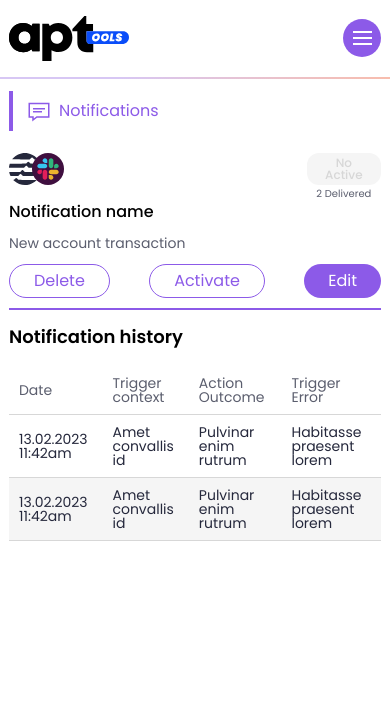
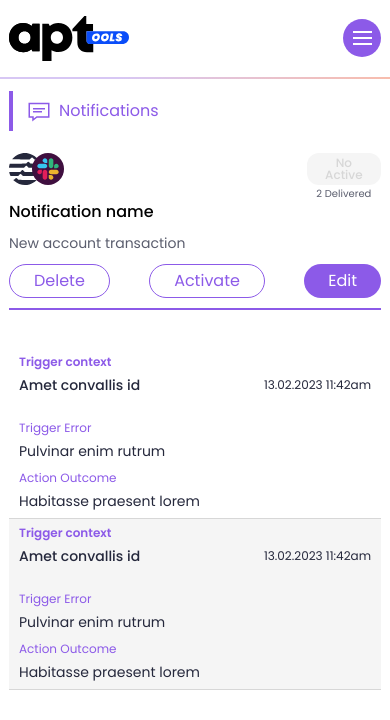
Before and after one commit to dankorotenko/next-noteefee, a Next.js app: page /noteefee/notifications/123ff874-4abd-44ca-9e99-b4224adf4c11 in a window 390 px wide. Shown: the top 720 px of the page. Built offline with nearby package versions, Linux system fonts and the light colour scheme.

Commit message:
ptls-222

```diff
--- a/src/components/Table.jsx
+++ b/src/components/Table.jsx
@@ -3,31 +3,29 @@ import React from "react";
 export default function Table({ className, data }) {
   return (
     <>
-      <table className={className}>
-        <thead>
-          <tr>
-            <th>Date</th>
-            <th>Trigger context</th>
-            <th>Action Outcome</th>
-            <th>Trigger Error</th>
-          </tr>
-        </thead>
+      <div className={`table ${className}`}>
+        <div className="table__head">
+            <div>Date</div>
+            <div>Trigger context</div>
+            <div>Action Outcome</div>
+            <div>Trigger Error</div>
+        </div>
         {data.length ? (
-          <tbody>
+          <div className="table__body">
             {data.map((l, i) => (
-              <tr key={i}>
-                <td>{l.date}</td>
-                <td>{l.triggerContext}</td>
-                <td>{l.actionOutcome}</td>
-                <td>{l.triggerErr}</td>
-              </tr>
+              <div className="table__body_line" key={i}>
+                <div>{l.date}</div>
+                <div>{l.triggerContext}</div>
+                <div>{l.actionOutcome}</div>
+                <div>{l.triggerErr}</div>
+              </div>
             ))}
-          </tbody>
+          </div>
         ) : (
           ""
         )}
-      </table>
-      {!data.length ? <div className="no-data"><img src="icons/exclamation.svg" alt="!" /> You currently have no messages<div className="triangle"></div></div> : ""}
+      </div>
+      {!data.length ? <div className="no-data"><img src="../icons/exclamation.svg" alt="!" /> You currently have no messages<div className="triangle"></div></div> : ""}
     </>
   );
 }
--- a/src/styles/home.scss
+++ b/src/styles/home.scss
@@ -249,27 +249,6 @@
         font-size: 0.875rem;
         margin-top: 1.25rem;
         border-collapse: collapse;
-        thead {
-          color: var(--black2-clr);
-        }
-        tbody {
-          color: var(--text-clr);
-          tr {
-            &:nth-child(odd) {
-              background-color: var(--bg-clr);
-            }
-            &:nth-child(even) {
-              background-color: var(--gray-2-clr);
-            }
-          }
-        }
-        th,
-        td {
-          border-bottom: 1px solid var(--gray3-clr);
-          padding: 0.625rem;
-          text-align: left;
-          font-weight: 400;
-        }
       }
       .no-data {
         width: 330px;
@@ -343,6 +322,9 @@
       }
     }
     &__body {
+      h3{
+        display: none;
+      }
       .notification-card {
         padding: 1.25rem 0.625rem;
         &__left {
--- a/src/styles/index.css
+++ b/src/styles/index.css
@@ -91,6 +91,7 @@ a{
   padding-inline: var(--container-padding);
 }
 
+/* BUTTON */
 .btn {
   border-radius: 22px;
   display: flex;
@@ -114,6 +115,8 @@ a{
   color: #fff;
   background-color: var(--primary-clr);
 }
+
+/* SELECT */
 .select, .collection-select {
   cursor: pointer;
   position: relative;
@@ -156,7 +159,7 @@ a{
   content: '✓';
   margin-left: .25rem;
 }
-
+/* BIG SELECT*/
 .collection-select {
   border: 1px solid var(--primary-clr);
   color: var(--primary-clr);
@@ -212,9 +215,121 @@ a{
   background-color: var(--primary-clr);
 }
 
+/* TABLE */
+.table{
+  display: flex;
+  flex-flow: column wrap;
+}
+.table .table__head{
+  display: flex;
+  align-items: center;
+  border-bottom: 2px solid var(--gray3-clr);
+}
+.table .table__head div{
+  padding-inline: .625rem;
+  color: var(--black2-clr);
+}
+.table .table__head div:first-child{
+  flex: 16.4%;
+}
+.table .table__head div:nth-child(2){
+  flex: 27.8%;
+}
+.table .table__head div:nth-child(3){
+  flex: 27.8%;
+}
+.table .table__head div:last-child{
+  flex: 27.8%;
+}
+.table .table__body{
+  display: flex;
+  flex-direction: column;
+  color: var(--text-clr);
+}
+.table .table__body .table__body_line{
+  display: flex;
+  border-bottom: 1px solid var(--gray3-clr);
+  align-items: center;
+}
+.table .table__body .table__body_line:nth-child(odd){
+  background-color: #FFF;;
+}
+.table .table__body .table__body_line div{
+  padding: .625rem;
+}
+
+.table .table__body .table__body_line div:first-child{
+  flex: 16.4%;
+}
+.table .table__body .table__body_line div:nth-child(2){
+  flex: 27.8%;
+}
+.table .table__body .table__body_line div:nth-child(3){
+  flex: 27.8%;
+}
+.table .table__body .table__body_line div:last-child{
+  flex: 27.8%;
+}
+
 @media screen and (max-width: 530px){
   .container{
     --container-padding: 1.75rem;
+  }
+  .table .table__head{
+    display: none;
+  }
+  .table .table__body .table__body_line{
+    flex-wrap: wrap;
+    padding-top: 1.25rem;
+  }
+  .table .table__body .table__body_line:nth-child(even){
+    background-color: var(--gray-2-clr);
+  }
+  .table .table__body .table__body_line div:first-child{
+    flex: 50%;
+    order: 2;
+    text-align: right;
+    font-size: 0.75rem;
+  }
+  .table .table__body .table__body_line div:nth-child(2){
+    flex: 50%;
+    order: 1;
+    position: relative;
+    font-weight: 500;
+  }
+  .table .table__body .table__body_line div:nth-child(2)::before{
+    content: 'Trigger context';
+    color: var(--primary-clr);
+    position: absolute;
+    top: -.75rem;
+    font-weight: 600;
+    font-size: 0.75rem;
+  }
+  .table .table__body .table__body_line div:nth-child(3){
+    flex: 100%;
+    order: 3;
+    position: relative;
+    margin-top: 2rem;
+  }
+  .table .table__body .table__body_line div:nth-child(3)::before{
+    content: 'Trigger Error';
+    color: var(--primary-clr);
+    position: absolute;
+    top: -.75rem;
+    font-size: 0.75rem;
+  }
+  .table .table__body .table__body_line div:last-child{
+    flex: 100%;
+    order: 4;
+    position: relative;
+    margin-top: 1rem;
+  }
+  .table .table__body .table__body_line div:last-child::before{
+    content: 'Action Outcome';
+    color: var(--primary-clr);
+    position: absolute;
+    top: -.75rem;
+    font-size: 0.75rem;
   }
 }
 @media screen and (max-width: 425px) {
```
